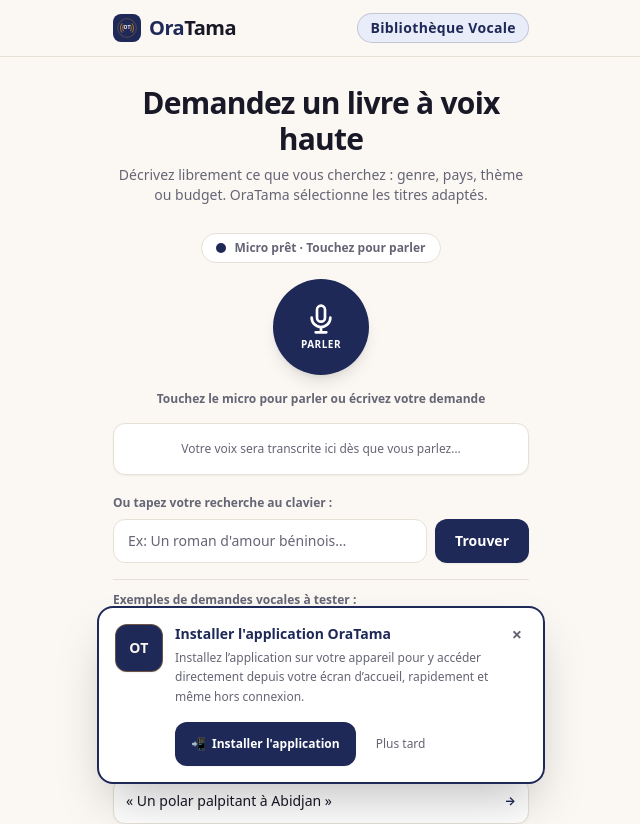
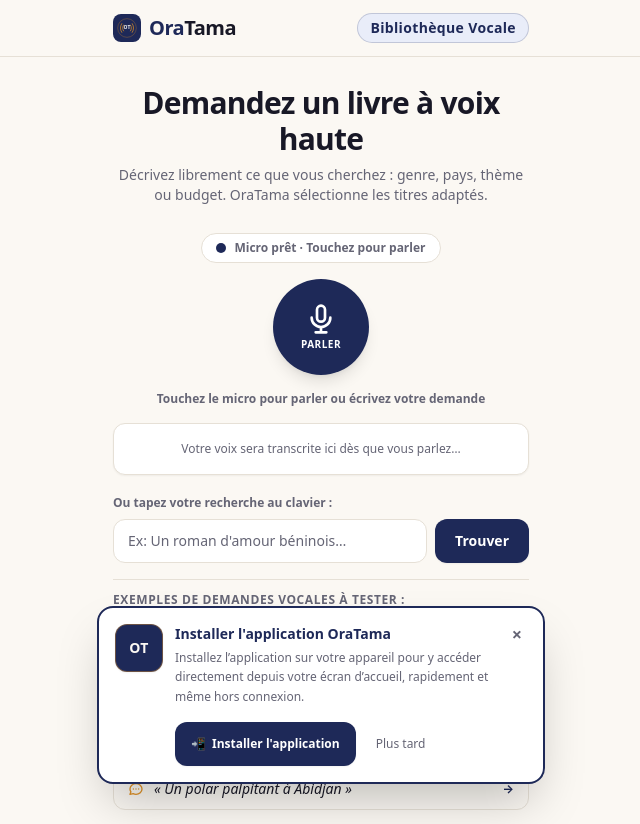
Before and after one commit to ruben-senpai11/oratama, a React (Vite) app: page / in a window 1280 px wide. Shown: the top 824 px of the page, without its empty margins (319-959 px from the left). Built offline with nearby package versions, Linux system fonts and the light colour scheme.

Commit message:
style(home): redesign example voice query buttons to avoid input confusion

```diff
--- a/src/screens/HomeScreen.tsx
+++ b/src/screens/HomeScreen.tsx
@@ -475,18 +475,34 @@
 
       {/* 4 Exemples cliquables */}
       <div className="pt-3 border-t border-[#E6E0D6]">
-        <p className="text-xs font-semibold text-[#656575] mb-2">
+        <h3 className="text-xs font-bold uppercase tracking-wider text-[#656575] mb-2.5">
           Exemples de demandes vocales à tester :
-        </p>
+        </h3>
         <div className="flex flex-col gap-2">
           {EXAMPLE_QUERIES.map((example, idx) => (
             <button
               key={idx}
               type="button"
               onClick={() => handleExampleClick(example)}
-              className="w-full min-h-[44px] text-left text-xs sm:text-sm p-3 rounded-xl bg-white hover:bg-[#E9EDF9]/50 border border-[#E6E0D6] text-[#181826] font-medium transition-colors flex items-center justify-between group shadow-sm"
+              className="w-full min-h-[42px] text-left text-xs sm:text-sm px-3.5 py-2.5 rounded-xl bg-transparent hover:bg-[#E9EDF9]/50 active:bg-[#E9EDF9] border border-[#E6E0D6] hover:border-[#1E2958]/30 text-[#181826] font-medium transition-all flex items-center justify-between group focus-visible:outline-none focus-visible:ring-2 focus-visible:ring-[#1E2958]/30"
             >
-              <span className="line-clamp-1">« {example} »</span>
+              <div className="flex items-center gap-2.5 min-w-0 pr-2">
+                <svg
+                  className="w-4 h-4 text-[#E09228] shrink-0"
+                  fill="none"
+                  stroke="currentColor"
+                  strokeWidth="2"
+                  viewBox="0 0 24 24"
+                  aria-hidden="true"
+                >
+                  <path
+                    strokeLinecap="round"
+                    strokeLinejoin="round"
+                    d="M8 12h.01M12 12h.01M16 12h.01M21 12c0 4.418-4.03 8-9 8a9.863 9.863 0 01-4.255-.949L3 20l1.395-3.72C3.512 15.042 3 13.574 3 12c0-4.418 4.03-8 9-8s9 3.582 9 8z"
+                  />
+                </svg>
+                <span className="line-clamp-1 italic text-[#181826]">« {example} »</span>
+              </div>
               <span className="text-[#1E2958] text-xs font-bold shrink-0 ml-2 group-hover:translate-x-0.5 transition-transform" aria-hidden="true">
                 →
               </span>
```
